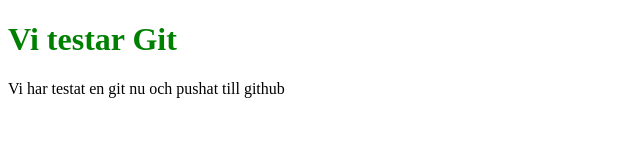
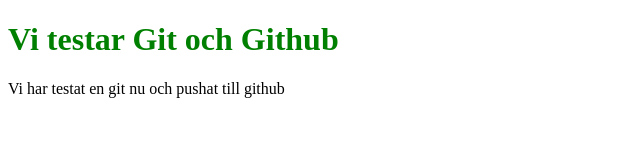
Before and after one commit to evesteve94/git-test2, a plain HTML site: page index.html in a window 1280 px wide. Shown: the whole page, without its empty margins (0-640 px from the left). Drawn offline with Linux system fonts and the light colour scheme.

Commit message:
I have changed the h1

```diff
--- a/index.html
+++ b/index.html
@@ -7,7 +7,7 @@
     <link rel="stylesheet" href="style.css">
 </head>
 <body>
-    <h1>Vi testar Git</h1>
+    <h1>Vi testar Git och Github</h1>
     <p>Vi har testat en git nu och pushat till github</p>
 </body>
 </html>
```
